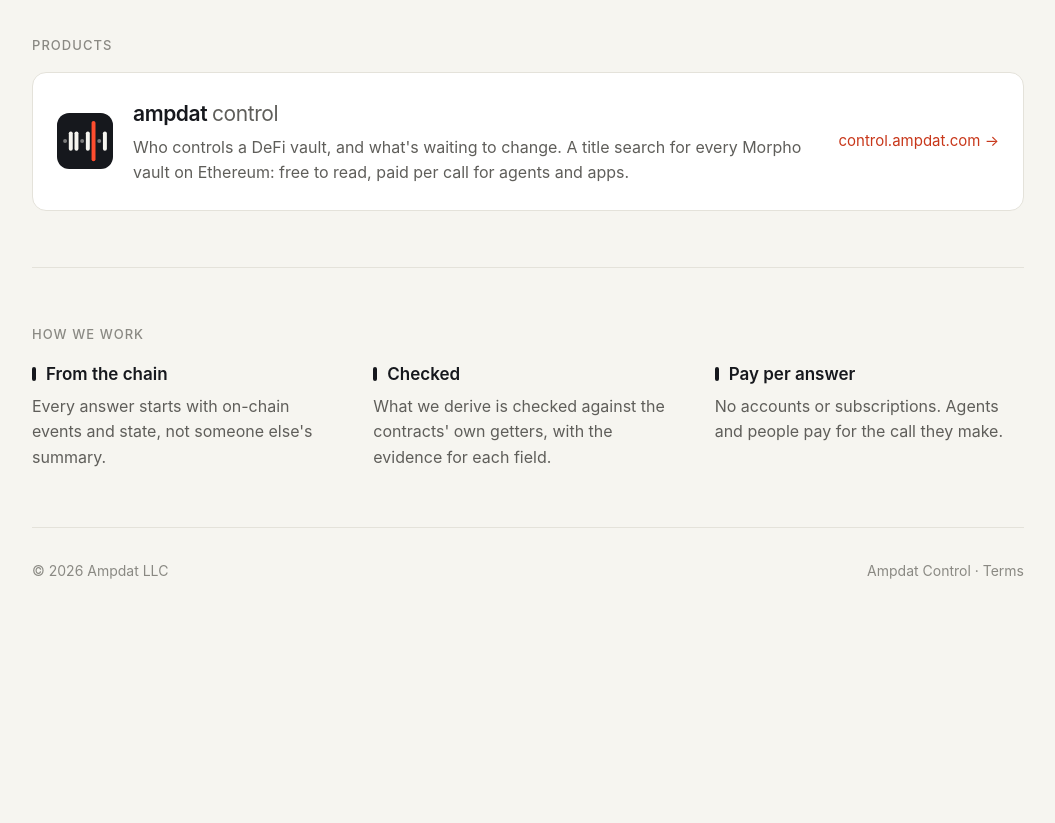
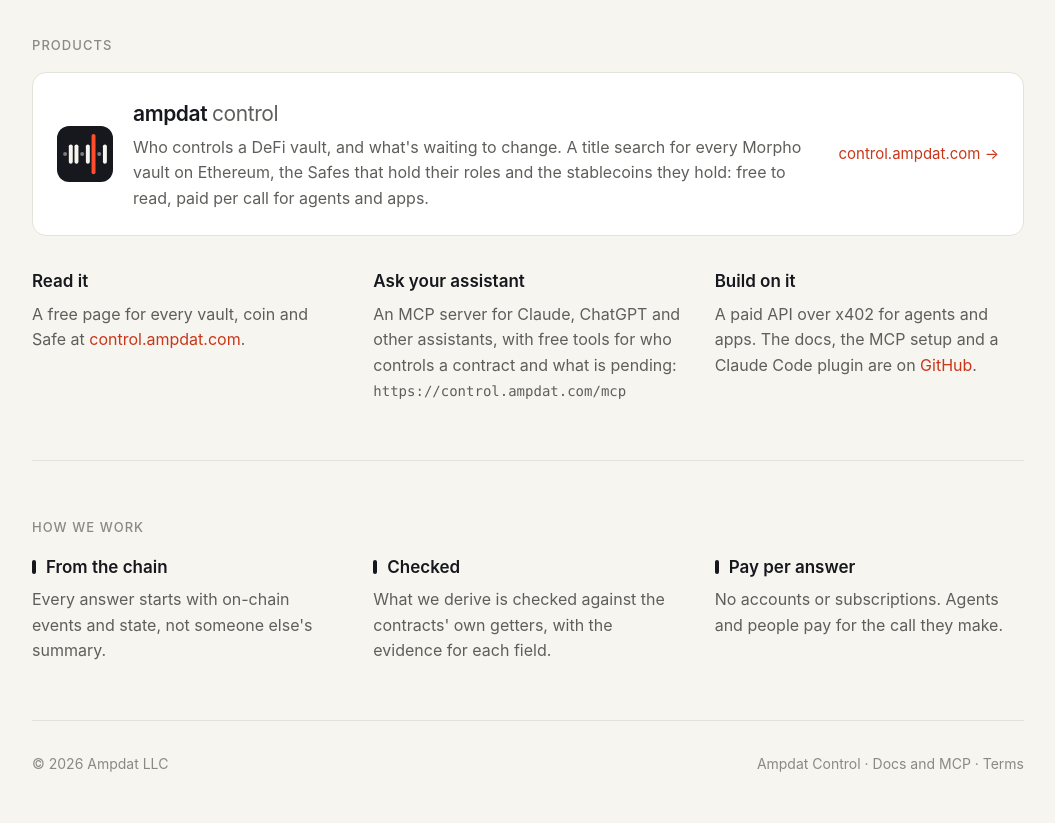
Before and after one commit to ampdat/ampdat.github.io, a plain HTML site: page index.html in a window 1280 px wide. Shown: the part 560-1383 px from the top of the page, without its empty margins (112-1167 px from the left). Before the commit the page ends 1190 px from the top, so only its background shows below. Drawn offline with Linux system fonts and the light colour scheme.

Commit message:
Publish site/www from ampdat/byte-and-tell@2a47362

```diff
--- a/index.html
+++ b/index.html
@@ -41,6 +41,11 @@ section { padding:56px 0; border-top:1px solid var(--line); }
 .product h3 span { font-weight:400; color:var(--muted); }
 .product p { margin:0; color:var(--muted); font-size:16px; }
 .product .go { font-size:15px; color:var(--signal-text); white-space:nowrap; }
+.ways { display:grid; grid-template-columns:repeat(auto-fit, minmax(240px, 1fr)); gap:32px; margin-top:32px; }
+.ways h3 { font-size:17px; font-weight:600; margin:0 0 6px; }
+.ways p { margin:0; color:var(--muted); font-size:16px; }
+.ways a { color:var(--signal-text); text-decoration:none; } .ways a:hover { text-decoration:underline; }
+.ways code { font-family:ui-monospace,SFMono-Regular,Menlo,monospace; font-size:14px; overflow-wrap:anywhere; }
 .cols { display:grid; grid-template-columns:repeat(auto-fit, minmax(240px, 1fr)); gap:32px; }
 .cols h3 { font-size:17px; font-weight:600; margin:0 0 6px; }
 .cols p { margin:0; color:var(--muted); font-size:16px; }
@@ -58,7 +63,7 @@ footer a { text-decoration:none; } footer a:hover { color:var(--fg); }
 <div class="wrap">
 <header>
   <a class="brand" href="/"><img src="icon.svg" alt="">ampdat</a>
-  <nav><a href="https://control.ampdat.com">Control</a><a href="#about">About</a></nav>
+  <nav><a href="https://control.ampdat.com">Control</a><a href="https://github.com/ampdat/control">Docs</a><a href="#about">About</a></nav>
 </header>
 
 <div class="hero">
@@ -76,10 +81,15 @@ footer a { text-decoration:none; } footer a:hover { color:var(--fg); }
     <img src="icon.svg" alt="">
     <div>
       <h3>ampdat <span>control</span></h3>
-      <p>Who controls a DeFi vault, and what's waiting to change. A title search for every Morpho vault on Ethereum: free to read, paid per call for agents and apps.</p>
+      <p>Who controls a DeFi vault, and what's waiting to change. A title search for every Morpho vault on Ethereum, the Safes that hold their roles and the stablecoins they hold: free to read, paid per call for agents and apps.</p>
     </div>
     <span class="go">control.ampdat.com →</span>
   </a>
+  <div class="ways">
+    <div><h3>Read it</h3><p>A free page for every vault, coin and Safe at <a href="https://control.ampdat.com">control.ampdat.com</a>.</p></div>
+    <div><h3>Ask your assistant</h3><p>An MCP server for Claude, ChatGPT and other assistants, with free tools for who controls a contract and what is pending: <code>https://control.ampdat.com/mcp</code></p></div>
+    <div><h3>Build on it</h3><p>A paid API over x402 for agents and apps. The docs, the MCP setup and a Claude Code plugin are on <a href="https://github.com/ampdat/control">GitHub</a>.</p></div>
+  </div>
 </section>
 
 <section id="about">
@@ -93,7 +103,7 @@ footer a { text-decoration:none; } footer a:hover { color:var(--fg); }
 
 <footer>
   <span>© 2026 Ampdat LLC</span>
-  <span><a href="https://control.ampdat.com">Ampdat Control</a> · <a href="https://control.ampdat.com/terms">Terms</a></span>
+  <span><a href="https://control.ampdat.com">Ampdat Control</a> · <a href="https://github.com/ampdat/control">Docs and MCP</a> · <a href="https://control.ampdat.com/terms">Terms</a></span>
 </footer>
 </div>
 <!-- Cloudflare Web Analytics: cookieless, no consent banner needed -->
```
